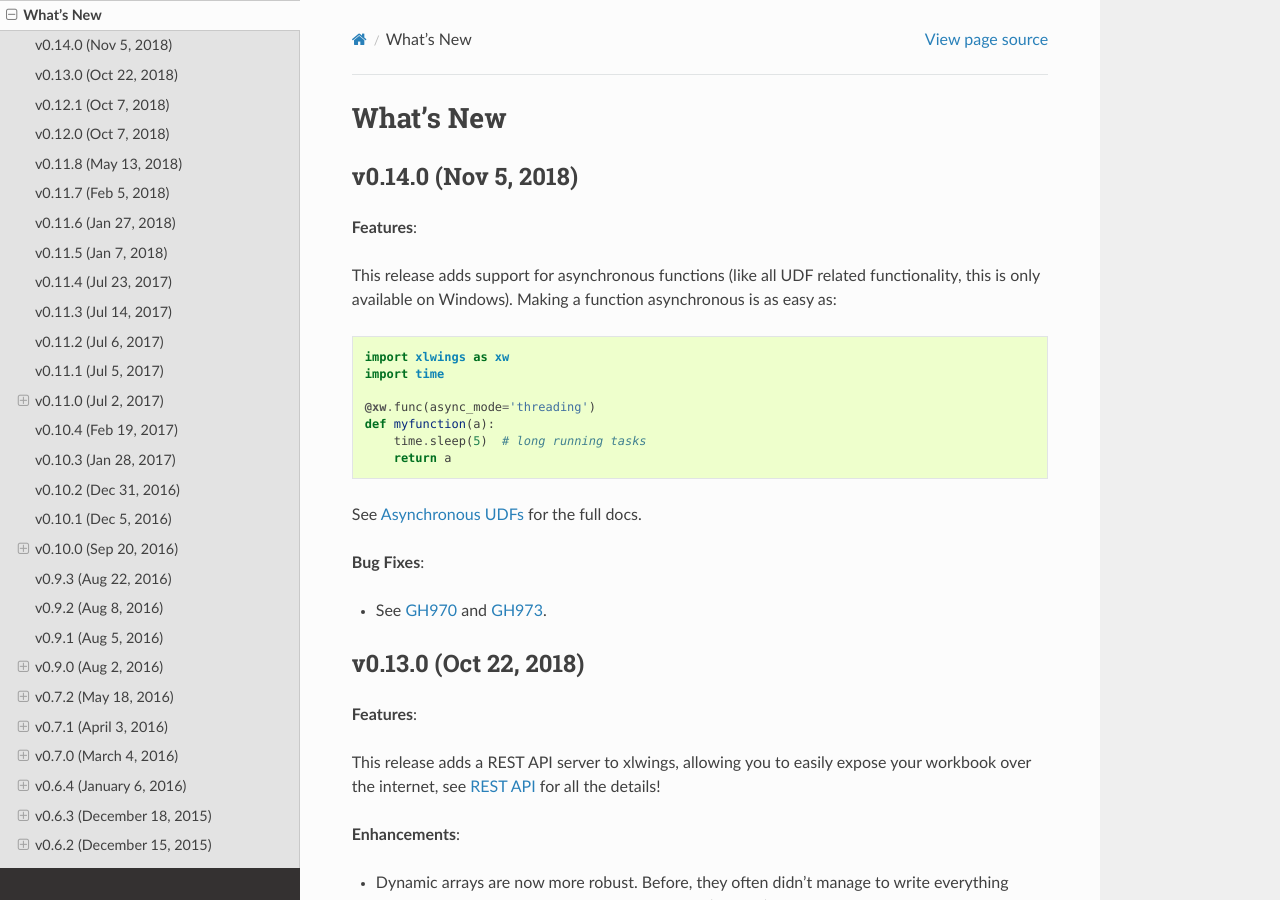
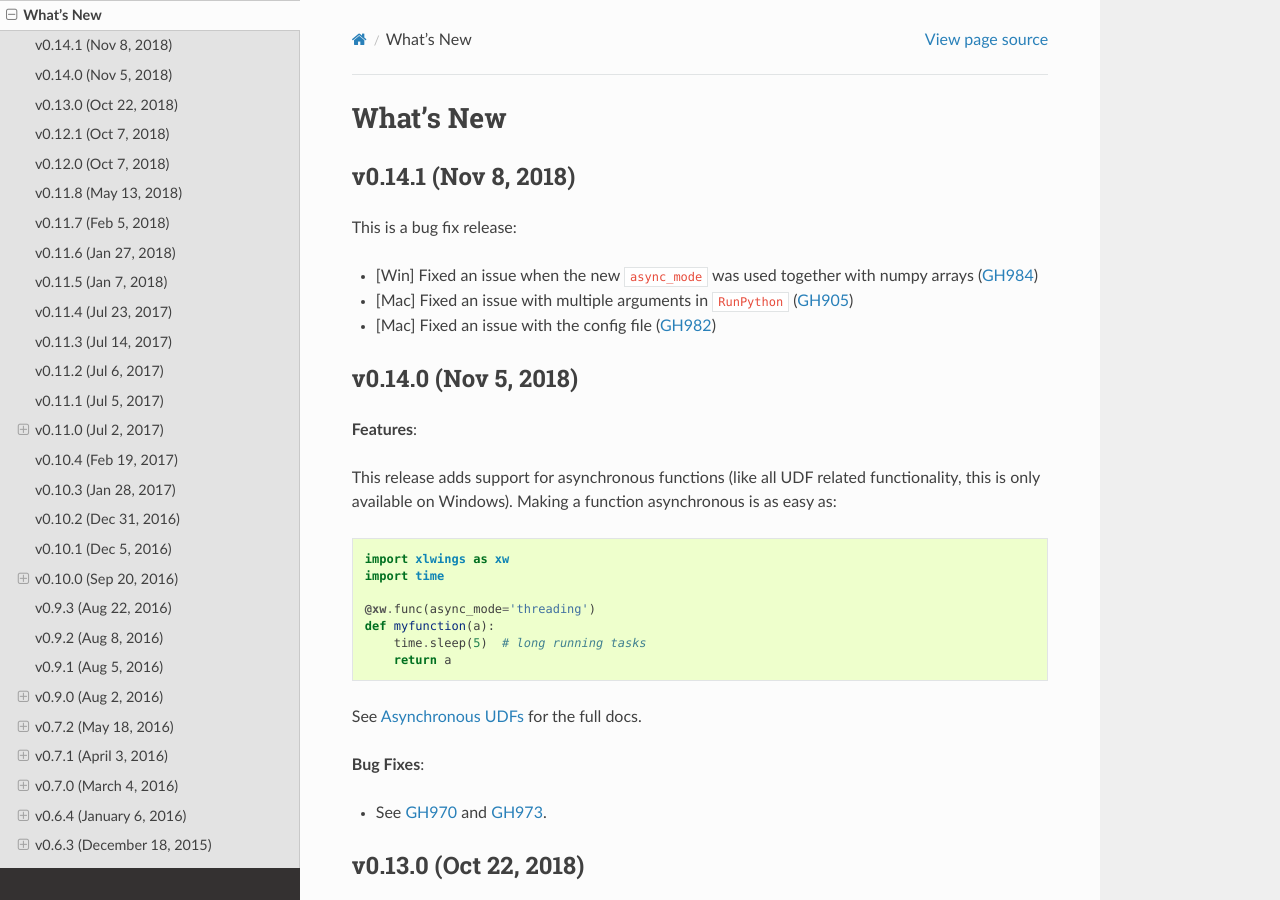
Before and after one commit to xlwings/xlwings, a Sphinx documentation site: the page built from docs/whatsnew.rst, in a window 1280 px wide and 900 px high. Built offline with Sphinx 7.4.7 and the Read the Docs theme 2.0.0, drawn with Linux system fonts in a browser that asks for light colours.

Commit message:
release notes

```diff
--- a/docs/whatsnew.rst
+++ b/docs/whatsnew.rst
@@ -1,5 +1,14 @@
 What's New
 ==========
+
+v0.14.1 (Nov 8, 2018)
+---------------------
+
+This is a bug fix release:
+
+* [Win] Fixed an issue when the new ``async_mode`` was used together with numpy arrays (:issue:`984`)
+* [Mac] Fixed an issue with multiple arguments in ``RunPython`` (:issue:`905`)
+* [Mac] Fixed an issue with the config file (:issue:`982`)
 
 v0.14.0 (Nov 5, 2018)
 ---------------------
```
